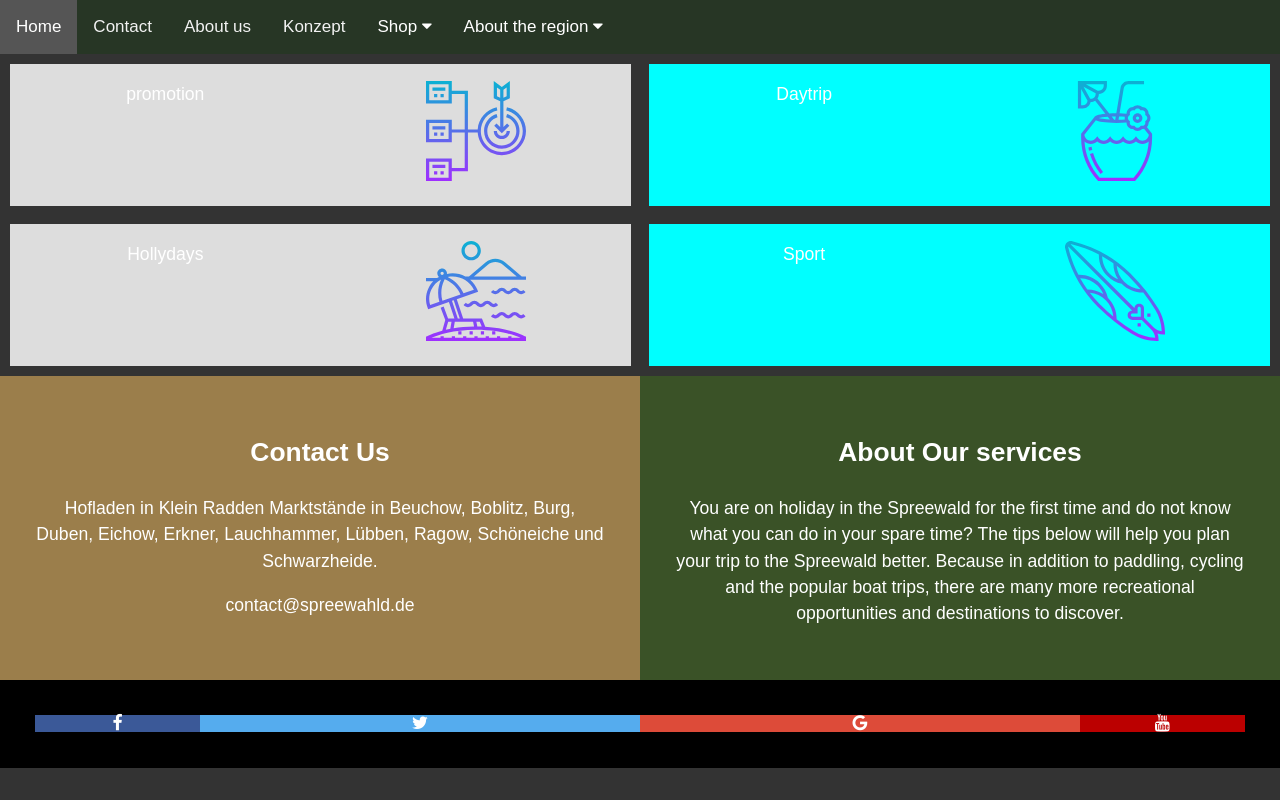
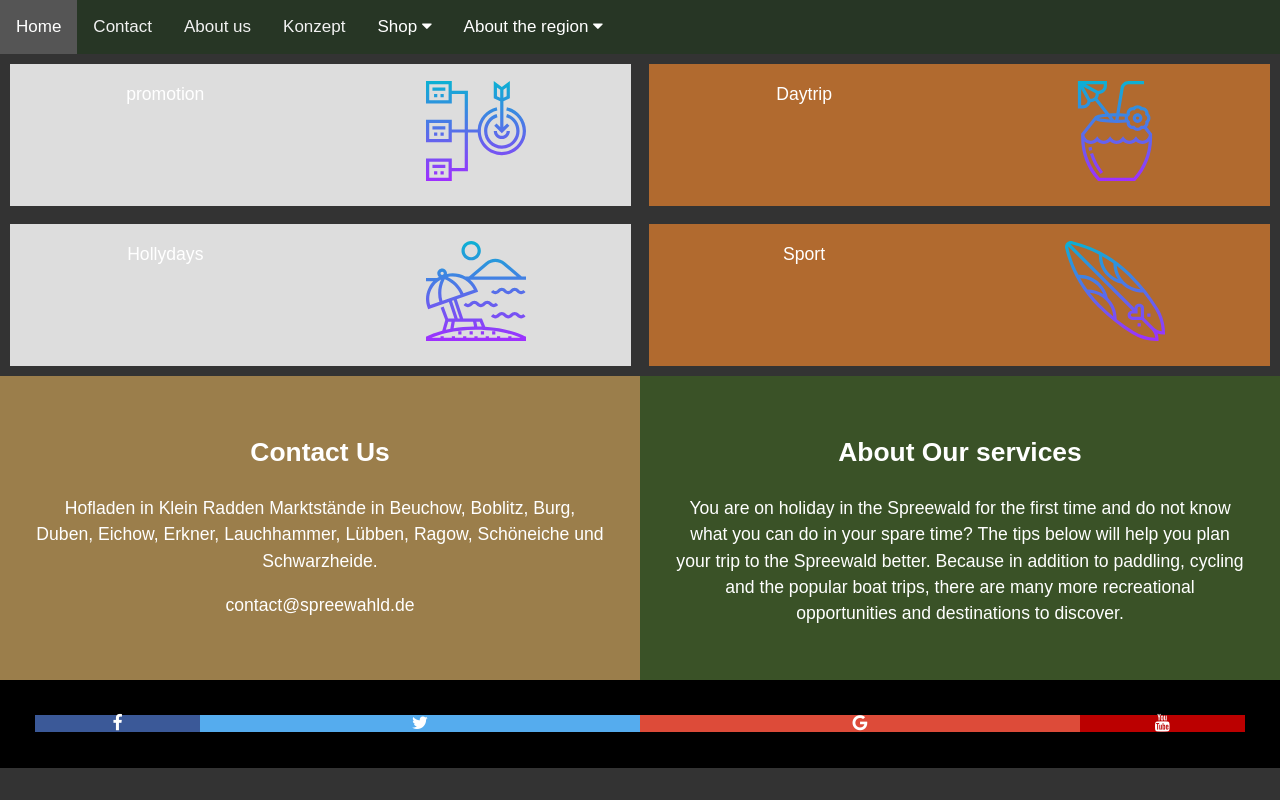
Before and after one commit to kostoele/shiny-pancake, a plain HTML site: page WEBBAGE/Spreewaldgurken/Shop/Shop.html in a window 1280 px wide. Drawn offline with Linux system fonts and the light colour scheme.

Commit message:
anderung

```diff
--- a/WEBBAGE/Spreewaldgurken/Shop/Style.css
+++ b/WEBBAGE/Spreewaldgurken/Shop/Style.css
@@ -138,7 +138,7 @@ Navigation bar
     padding: 10px;
 }
 .Wrapper1 > div{
-    background-color: aqua;
+    background-color: rgba(191, 112, 47, 0.9);
     padding: 1em;
 }
 .Wrapper1 > div:nth-child(odd){
```
